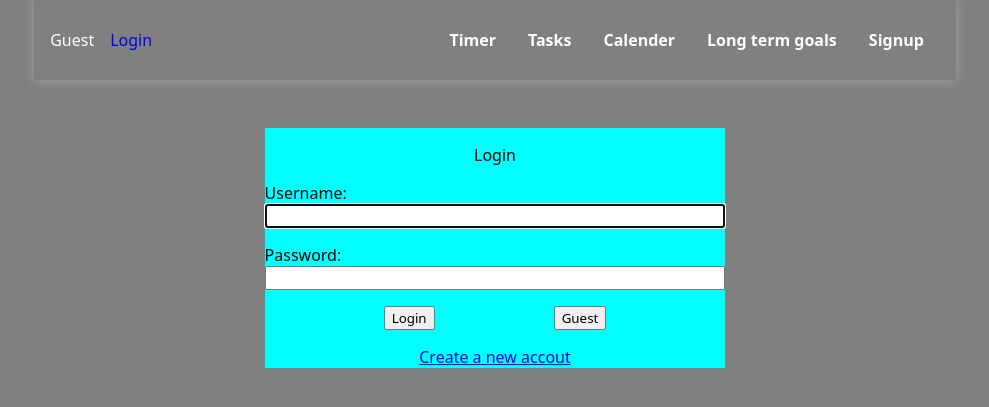
After one commit to Pndr-gh/timer-app, a Django app: page /login/ in a window 1280 px wide. The commit adds this page. Shown: the top 407 px of the page, without its empty margins (145-1134 px from the left). Run offline with Django 5.2, Linux system fonts and the light colour scheme.

Commit message:
8-basic login and logout is done

```diff
--- a/Django_timer_project/Django_timer_project/settings.py
+++ b/Django_timer_project/Django_timer_project/settings.py
@@ -26,7 +26,7 @@ SECRET_KEY = 'django-insecure-=ys5kvokz1ud-kywew_(dj2kp)@0kcg%2#ed*612l--xqq)^(p
 # SECURITY WARNING: don't run with debug turned on in production!
 DEBUG = True
 
-ALLOWED_HOSTS = []
+ALLOWED_HOSTS = ['*']
 
 
 # Application definition
@@ -129,3 +129,5 @@ STATICFILES_DIRS = [
 # https://docs.djangoproject.com/en/5.2/ref/settings/#default-auto-field
 
 DEFAULT_AUTO_FIELD = 'django.db.models.BigAutoField'
+
+LOGIN_REDIRECT_URL = '/timer/'
--- a/Django_timer_project/Django_timer_project/urls.py
+++ b/Django_timer_project/Django_timer_project/urls.py
@@ -17,14 +17,21 @@ Including another URLconf
 from django.contrib import admin
 from django.urls import path
 from timer.views import *
-from userManagement.views import signUp_view
+from userManagement.views import *
 from django.http import HttpResponse
+from django.contrib.auth import views as auth_views
+
+y = range(4)
+navbar = ['Timer', 'Tasks', 'Calender', 'Long term goals', 'Signup']
 
 urlpatterns = [
     path('admin/', admin.site.urls),
     path('timer/', timer_view, name='Timer'),
-    path('signup/', signUp_view, name='Account'),
+    path('signup/', signUp_view, name='Signup'),
     path('task/', task_view, name="Tasks"),
     path('calender/', calender_view, name="Calender"),
     path('long-term-goals/', goal_view, name="Long term goals"),
+    path('login/', auth_views.LoginView.as_view(template_name = "login.html", extra_context = {'y': y, 'navbar': navbar}), name = 'login'),
+    path('logout/', auth_views.LogoutView.as_view(next_page = 'Timer' ), name= "logout"),
+    path('', first_page_view, name='First page'),
 ]
--- a/Django_timer_project/timer/static/base.css
+++ b/Django_timer_project/timer/static/base.css
@@ -12,8 +12,8 @@ body{
 html{
     background-color: grey;
     margin: 0 5% 0 5%;
-    border-left: 2px solid rgb(151, 151, 151);
-    border-right: 2px solid rgb(151, 151, 151);
+    /* border-left: 2px solid rgb(151, 151, 151);
+    border-right: 2px solid rgb(151, 151, 151); */
 }
 @media (min-width: 600px){
     html {
@@ -26,19 +26,56 @@ html{
     }
 }
 
+.inner-navbar-holder {
+    margin-right: 2rem;
+    display: flex;
+    flex-direction: row;
+}
+
 .navbar{
     display: flex;
-    flex-direction: row;
     height: 5rem;
-    justify-content: space-evenly;
+    justify-content: space-between;
     align-items: center;
-    background-color: antiquewhite;
+    background-color: gray;
+    box-shadow: 0px 0px 10px 0px rgba(255, 255, 255, 0.3);
 
+
+}
+
+.userstate-div {
+    display: flex;
+    gap: 1rem;
+    align-items: center;
+    margin-left: 1rem;
+}
+
+.userstate-div button {
+    font-weight: 600;
+    border-radius: 10%;
+    padding: 0.8rem;
+    color: white;
+    background-color: gray;
+
+}
+.username-button {
+    box-shadow: 0px 0px 10px 0px rgba(153, 255, 175, 0.3);
+    border: 1px solid rgb(156, 239, 171);
+
+}
+
+.logout-button {
+    border: 1px solid rgb(239, 156, 156);
+    box-shadow: 0px 0px 10px 0px rgba(255, 153, 153, 0.3);
+
+}
+
+.guest-span {
+    color: white;
 }
 
 .navbar a {
     text-decoration: none;
-    color: black;
 }
 
 .navbar.mobile-view{
@@ -50,7 +87,13 @@ html{
     left: 5%;
     border-radius: 10px;
     padding-bottom: 1rem;
-    box-shadow: 0px 4px 10px rgba(0,0,0,0.3);
+    box-shadow: 0px 4px 10px rgba(255, 255, 255, 0.3);
+}
+
+.navbar.navbar.mobile-view .inner-navbar-holder {
+    display: flex;
+    flex-direction: column;
+    margin-right: 0px;
 }
 
 .navbar.mobile-view .nav-element{
@@ -61,13 +104,15 @@ html{
 .nav-element{
     padding: 1rem 1rem 1rem 1rem;
     /* border-radius: 30%; */
+    color: white;
     display: none;
-    font-size: 1.2rem;
-
+    font-size: 1rem;
+    font-weight: 600;
+    transition: 0.2s ease;
 }
 
 .nav-element:hover{
-    background-color: rgba(235, 220, 201, 0.918);
+    background-color: rgba(119, 119, 119, 0.89);
 
 }
 
@@ -88,16 +133,16 @@ html{
     padding: 1rem;
     border: 0px;
     border-radius: 25%;
-    background-color: antiquewhite;
+    background-color: gray;
 }
 
 .hamburger button:hover{
-    background-color: rgba(240, 224, 204, 0.829);
+    background-color: rgba(143, 143, 143, 0.849);
     transition: 0.3s ease;
 }
 
 .hamburger button:active{
-    background-color: rgba(224, 210, 193, 0.733);
+    background-color: rgba(163, 163, 163, 0.849);
     transform: scale(1.03);
 }
 
--- a/Django_timer_project/timer/templates/base.html
+++ b/Django_timer_project/timer/templates/base.html
@@ -11,12 +11,33 @@
 </head>
 <body>
     <nav class="navbar" id= "navbar">
-        <div class="hamburger"><button  onclick= "handle_hamburger()"><img src="{% static "hamburger.png" %}" alt=""></button></div>
-        {% for x in navbar %}
-        <a href="{% url x %}">
-            <div class="nav-element" id= "nav-element-{{x}}">{{x}}</div>
-        </a>
-        {% endfor %}
+        <div class="hamburger"><button onclick= "handle_hamburger()"><img src="{% static "hamburger.png" %}" alt=""></button></div>
+        <div class="userstate-div">
+            {% if user.is_authenticated %}
+                <button class="username-button">
+                    {{ user.username }}
+                </button>
+                <form action="{% url 'logout' %}" method="post" class="logout-form"> {% csrf_token %}
+                    <button type="submit" class="logout-button">Logout</button>
+                </form>
+            {% else %}
+                <span class="guest-span">Guest</span>
+                <a href="{% url 'login' %}" class="login-button">Login</a>
+            {% endif %}
+        </div>
+
+
+
+
+        </span>
+
+        <div class="inner-navbar-holder">
+            {% for x in navbar %}
+            <a href="{% url x %}">
+                <div class="nav-element" id= "nav-element-{{x}}">{{x}}</div>
+            </a>
+            {% endfor %}
+        </div>
     </nav>
 
     <!-- <div class="h1-texts-div">
--- a/Django_timer_project/timer/views.py
+++ b/Django_timer_project/timer/views.py
@@ -2,8 +2,8 @@ from django.shortcuts import render
 from django.http import HttpResponse
 
 def timer_view(request):
-    y = range(2)
-    navbar = ['Timer', 'Tasks', 'Calender', 'Long term goals', 'Account']
+    y = ['session', 'pomodoro']
+    navbar = ['Timer', 'Tasks', 'Calender', 'Long term goals', 'Signup']
     return render(request, "timer.html", {'y': y, 'navbar': navbar})
 
 def task_view(request):
--- /dev/null
+++ b/Django_timer_project/userManagement/static/login.css
@@ -0,0 +1,35 @@
+.login-main-flex {
+    display: flex;
+    flex-direction: column;
+    background-color: aqua;
+    width: 50%;
+    margin: 3rem auto 0px auto;
+    gap: 1rem;
+}
+
+.login-title-div {
+    margin-top: 1rem;
+    display: flex;
+    width: 100%;
+    justify-content: center;
+}
+
+.login-username-div {
+    display: flex;
+    flex-direction: column;
+}
+
+.login-password-div {
+    display: flex;
+    flex-direction: column;
+}
+
+.login-button-div {
+    display: flex;
+    justify-content: space-evenly;
+}
+
+.login-createNewAccount-div {
+    display: flex;
+    justify-content: center;
+}
--- /dev/null
+++ b/Django_timer_project/userManagement/templates/login.html
@@ -0,0 +1,48 @@
+{% extends "base.html" %}
+{% load static %}
+
+{% block css %}
+    <link rel="stylesheet" href= "{% static 'login.css' %}">
+{% endblock css %}
+
+{% block main %}
+
+
+<form method="post" class="login-form"> {% csrf_token %}
+    <main class="login-main-flex">
+
+        <div class="login-title-div">
+            <span class="login-title-text">Login</span>
+        </div>
+
+        {{ form.non_field_errors }}
+        <div class="login-username-div">
+            <!-- <span class="username-title">Username</span> -->
+             <label for="{{ form.username.id_for_label }}">Username:</label>
+            {{ form.username }}
+            {{ form.username.errors }}
+        </div>
+        <div class="login-password-div">
+             <label for="{{ form.password.id_for_label }}">Password:</label>
+            {{ form.password }}
+            {{ form.password.errors }}
+        </div>
+        <div class="login-button-div">
+            <button class="login-button" type="submit">Login</button>
+            <button class="guest-button">Guest</button>
+        </div>
+        <div class="login-createNewAccount-div">
+            <a href="{% url 'Signup' %}">Create a new accout</a>
+        </div>
+
+    </main>
+
+</form>
+
+
+{% block js %}
+    <script src= "{% static 'timer.js' %}" ></script>
+{% endblock js %}
+
+
+{% endblock main %}
```
Also changed, not shown: Django_timer_project/timer/static/timer.css (+26 -4 lines), Django_timer_project/timer/static/timer.js (+11 -11 lines), Django_timer_project/timer/templates/timer.html (+15 -10 lines), Django_timer_project/userManagement/views.py (+18 -4 lines), Django_timer_project/db.sqlite3.
